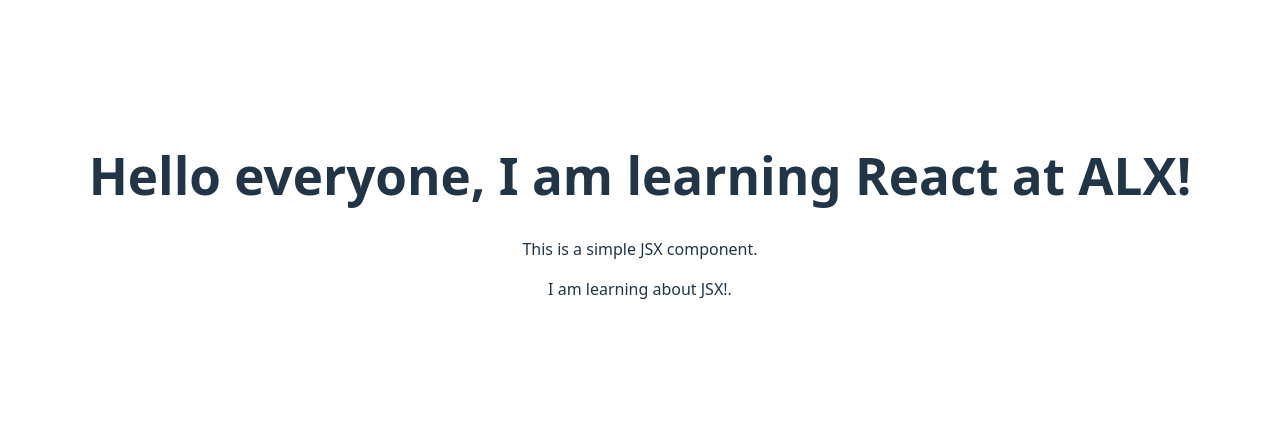
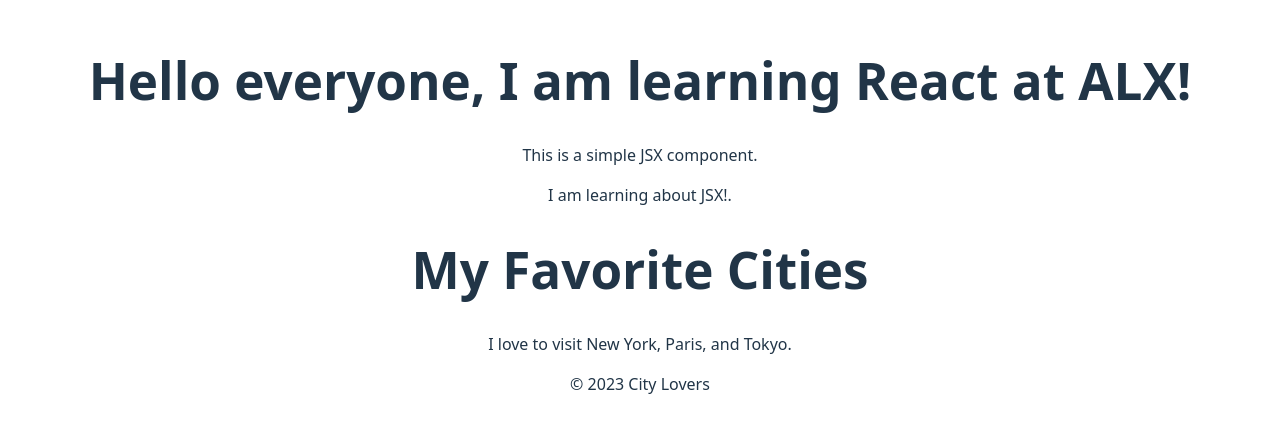
Before and after one commit to RexFord23/alx-fe-reactjs, a React (Vite) app in the folder alx-react-app/: page / in a window 1280 px wide. Shown: the part 185-618 px from the top of the page. Built offline with nearby package versions, Linux system fonts and the light colour scheme.

Commit message:
Add App component

```diff
--- a/alx-react-app/src/App.jsx
+++ b/alx-react-app/src/App.jsx
@@ -1,12 +1,18 @@
 import { useState } from 'react'
 import './App.css'
 import WelcomeMessage from './components/WelcomeMessage'
+import Header from './Header'
+import MainContent from './MainContent'
+import Footer from './Footer'
 
 function App() {
 
   return (
     <>
       <WelcomeMessage />
+      <Header />
+      <MainContent />
+      <Footer />
     </>
   )
 }
```
